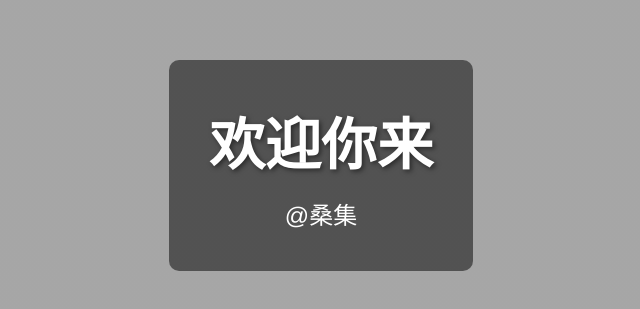
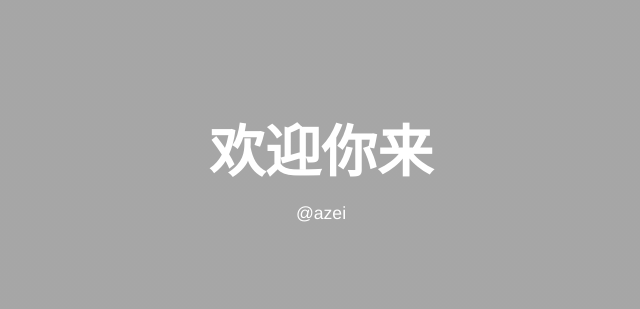
Before and after one commit to azei-portfolio/azei-portfolio.github.io, a plain HTML site: page index.html in a window 1280 px wide. Shown: the part 235-544 px from the top of the page, without its empty margins (319-959 px from the left). Drawn offline with Linux system fonts and the light colour scheme.

Commit message:
Update index.html

```diff
--- a/index.html
+++ b/index.html
@@ -30,7 +30,6 @@
 
         /* 标题容器样式 */
         header {
-            background-color: rgba(0, 0, 0, 0.5); /* 半透明背景 */
             padding: 40px;
             border-radius: 10px;
             max-width: 800px;
@@ -40,22 +39,21 @@
         h1 {
             font-size: 3.5em;
             margin-bottom: 15px;
-            text-shadow: 2px 2px 5px rgba(0,0,0,0.5); /* 文字阴影增强可读性 */
         }
 
         /* 副标题 */
         .subtitle {
-            font-size: 1.5em;
+            font-size: 1.1em;
             font-weight: 300;
             display: block; /* 使span独占一行 */
-            margin-top: 10px;
+            margin-top: 8px;
         }
     </style>
 </head>
 <body>
     <header>
         <h1>欢迎你来</h1>
-        <span class="subtitle">@桑集</span>
+        <span class="subtitle">@azei</span>
     </header>
 </body>
 </html>
```
